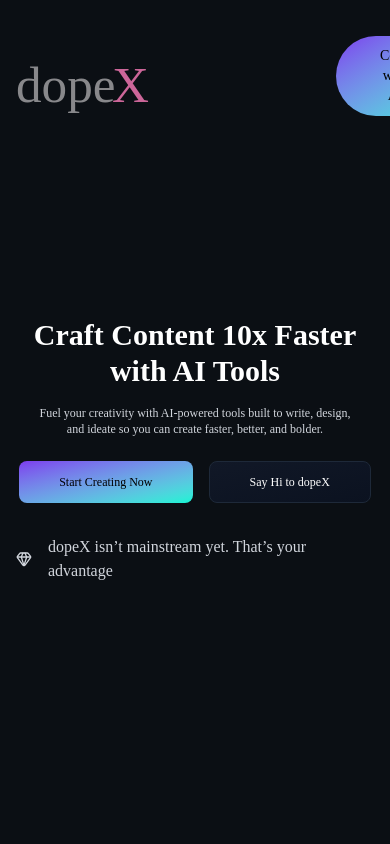
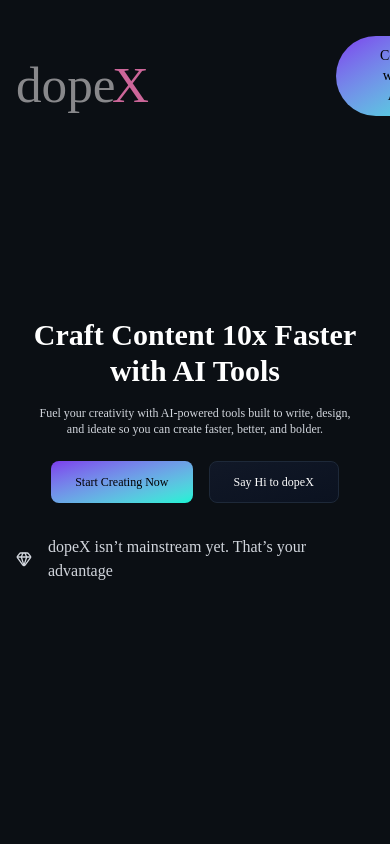
Before and after one commit to Nitish-ku/dopex, a React (Vite) app in the folder frontend/: page / in a window 390 px wide. Shown: the top 844 px of the page. Built offline with nearby package versions, Linux system fonts and the light colour scheme; no server answers; a web font is replaced by a local one.

Commit message:
updated the code to work smoothly on my phone

```diff
--- a/frontend/src/components/Hero.jsx
+++ b/frontend/src/components/Hero.jsx
@@ -17,11 +17,11 @@ const Hero = () => {
             design, and ideate so you can create faster, better, and bolder.</p>
         </div>
         <div className='flex flex-wrap justify-center gap-4 text-sm max-sm:text-xs'>
-            <button onClick={()=> navigate('/ai')} className='bg-gradient-to-br from-[#7c3aed] to-[#00f5d4] text-black px-10 py-3 rounded-lg hover:scale-102
-            active:scale-95 transition cursor-pointer'>Start Creating Now</button>
-            <button onClick={()=> navigate('/chat')} className='bg-gradient-to-br from-[#111827] to-[#0b1220] text-white px-10 py-3 rounded-lg border border-gray-800
+            <button onClick={()=> navigate('/ai')} className='bg-gradient-to-br from-[#7c3aed] to-[#00f5d4] text-black px-6 py-3 rounded-lg hover:scale-102
+            active:scale-95 transition cursor-pointer sm:px-10'>Start Creating Now</button>
+            <button onClick={()=> navigate('/chat')} className='bg-gradient-to-br from-[#111827] to-[#0b1220] text-white px-6 py-3 rounded-lg border border-gray-800
             hover:scale-102
-            active:scale-95 transition cursor-pointer'>Say Hi to dopeX</button>
+            active:scale-95 transition cursor-pointer sm:px-10'>Say Hi to dopeX</button>
         </div>
         <div className='flex items-center gap-4 mt-8 mx-auto text-gray-300'>
             <Gem className='w-4 h-4'/> dopeX isn’t mainstream yet. That’s your advantage
--- a/frontend/src/pages/Layout.jsx
+++ b/frontend/src/pages/Layout.jsx
@@ -11,7 +11,7 @@ const Layout = () => {
   const {user} = useUser()
   return user ? (
     <div className='flex flex-col items-start justify-start h-screen'>
-      <nav className='w-full px-8 min-h-14 flex items-center justify-between
+      <nav className='w-full px-4 sm:px-8 min-h-14 flex items-center justify-between
       border-b border-gray-800 bg-[#0b0f14]'>
         <img className='cursor-pointer w-32 sm:w-44' src={assets.logo} alt='logo' onClick={()=>navigate('/')} />
         {
```
